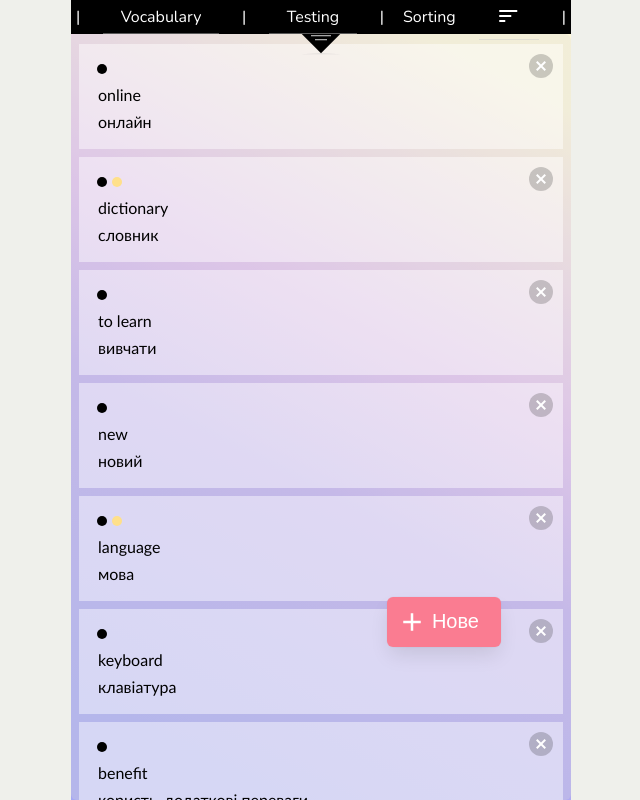
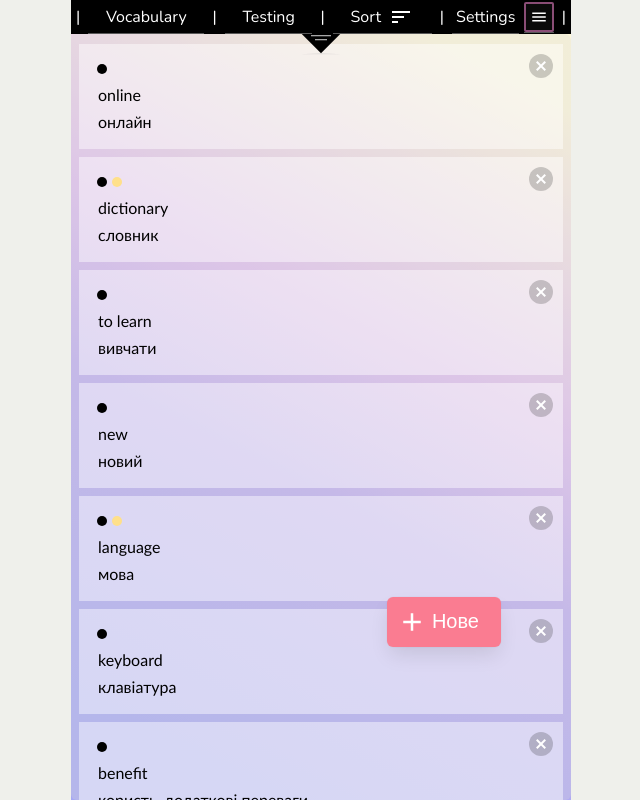
Before and after one commit to hustle2live/Vocabulary-App, a React (Create React App) app: page /#/ in a window 1280 px wide. Shown: the whole page, without its empty margins (319-959 px from the left). Built offline with nearby package versions, Linux system fonts and the light colour scheme.

Commit message:
add header styles & context menu component

```diff
--- a/src/components/ContextMenu/ContextMenu.jsx
+++ b/src/components/ContextMenu/ContextMenu.jsx
@@ -0,0 +1,52 @@
+import React, { useRef } from 'react';
+
+import { mdiMenu, mdiPlus } from '@mdi/js';
+import Icon from '@mdi/react';
+
+import '../../styles/styles.module.scss';
+
+export const ContextMenu = (props) => {
+   const menuRef = useRef(null);
+
+   const menuOpenCloseHandler = () => {
+      menuRef.current.classList.toggle('is-active');
+   };
+
+   const IconMenu = () => <Icon path={mdiMenu} title="Add new word" size={2} />;
+
+   return (
+      <div className="dropdown is-right" ref={menuRef}>
+         <div className="dropdown-trigger">
+            <button
+               className="button has-text-white is-small is-primary
+               has-background-black
+               is-responsive
+               is-outlined"
+               aria-haspopup="true"
+               aria-controls="dropdown-menu6"
+               onClick={menuOpenCloseHandler}
+            >
+               <span className="icon is-small">
+                  <IconMenu />
+               </span>
+            </button>
+         </div>
+         <div className="dropdown-menu" id="dropdown-menu6" role="menu">
+            <div className="dropdown-content">
+               <div className="dropdown-item">
+                  <p>
+                     Add the <code>is-right</code> modifier for a{' '}
+                     <strong>right-aligned</strong> dropdown.
+                  </p>
+               </div>
+               <div className="dropdown-item">
+                  <button>Export data.</button>
+               </div>
+               <div className="dropdown-item">
+                  <button>Import data.</button>
+               </div>
+            </div>
+         </div>
+      </div>
+   );
+};
--- a/src/components/Header/Header.jsx
+++ b/src/components/Header/Header.jsx
@@ -2,8 +2,19 @@ import React, { useCallback } from 'react';
 import { useLocation, useNavigate } from 'react-router-dom';
 import { useDispatch } from 'react-redux';
 
+import {
+   mdiCircleMedium,
+   mdiSort,
+   mdiSortAlphabeticalAscending,
+   mdiSortDescending,
+   mdiSortVariant,
+} from '@mdi/js';
+import Icon from '@mdi/react';
+
 import { actions as vocabularyActionCreator } from '../../slices/vocabulary/vocabulary.js';
 import { SortTypes } from '../../slices/vocabulary/common.js';
+
+import { ContextMenu } from '../ContextMenu/ContextMenu.jsx';
 
 import styles from './Header.module.scss';
 
@@ -33,8 +44,8 @@ export const Header = () => {
          <span>|</span>
          <li onClick={goToTestPage}>Testing</li>
          <span>|</span>
-         <span>Sorting</span>
-         <li>
+         <li className="is-inline-flex">
+            <span className="mr-2">Sort</span>
             <select
                name="sort"
                onChange={(e) => sortingMethodHandler(e.target.value)}
@@ -48,7 +59,17 @@ export const Header = () => {
                <option value={SortTypes.SORT_BY_NAME}>sort_by_alpha</option>
                <option value={SortTypes.SORT_BY_STATUS}>category</option>
                <option value={SortTypes.SORT_RANDOM}>shuffle</option>
+               {/* <option className="icon-text" value={SortTypes.SORT_RANDOM}>
+                  <span className="icon has-text-dark">
+                     <Icon path={mdiCircleMedium} size={1} />
+                  </span>
+               </option> */}
             </select>
+         </li>
+         <span>|</span>
+         <li className="mr-0 p-1">Settings</li>
+         <li className="navbar-item ml-0 has-dropdown">
+            <ContextMenu />
          </li>
          <span>|</span>
       </nav>
```
Also changed, not shown: src/components/Vocabulary/Vocabulary.jsx (+2 -5 lines).
